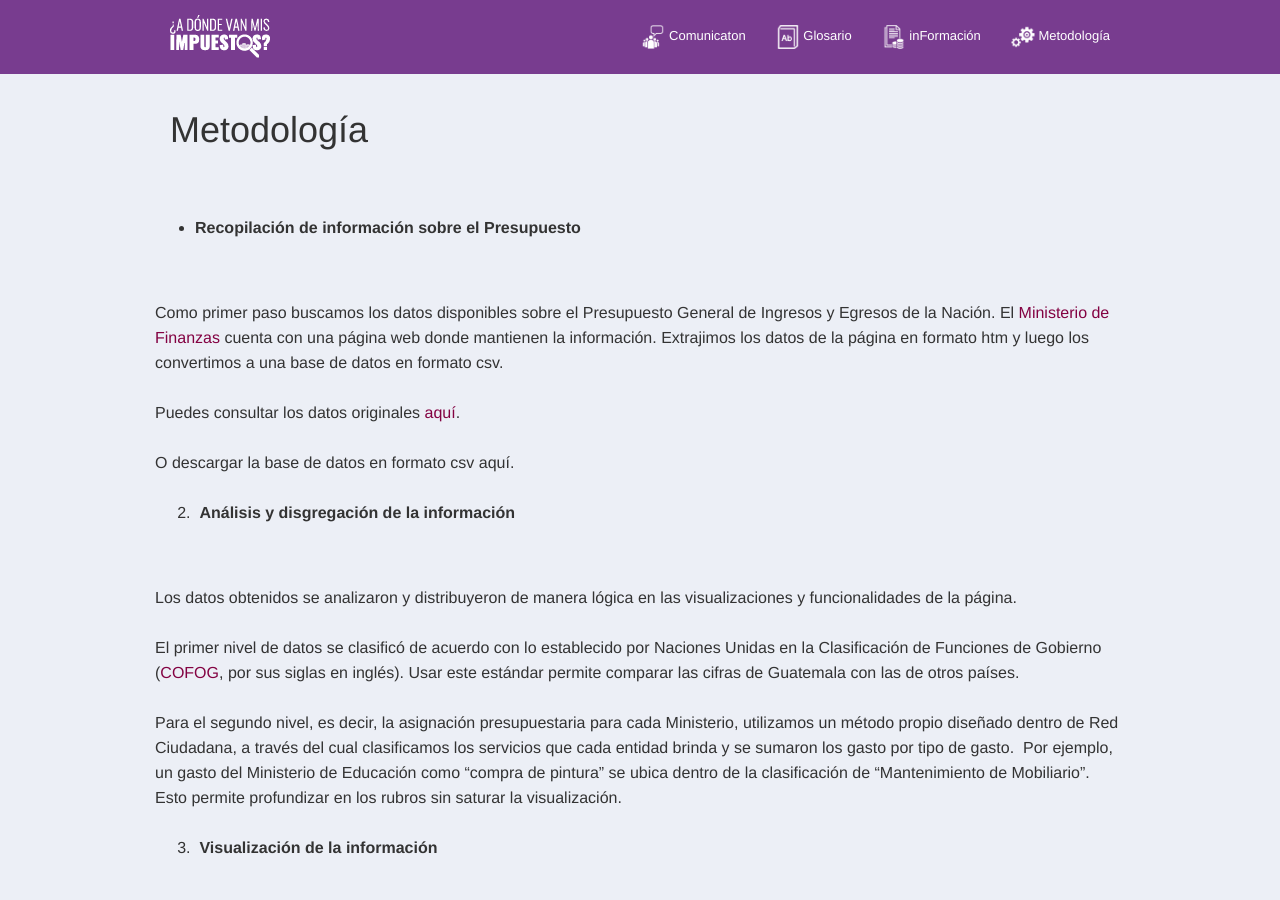
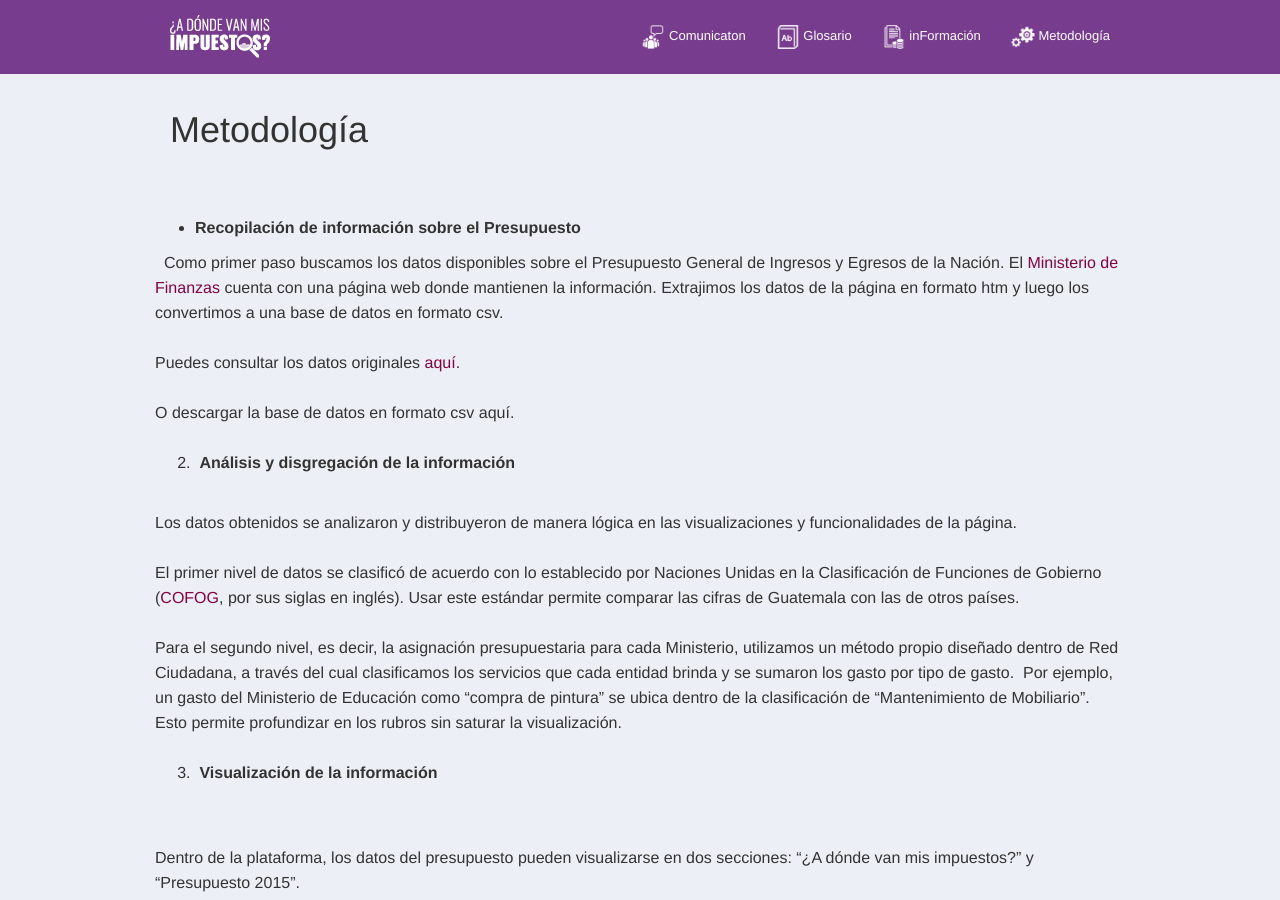
Before and after one commit to jherreragt/MiGuatemala.org, a Jekyll site: the page built from metodologia.html, in a window 1280 px wide and 900 px high. Built offline with Jekyll 4.4.1, drawn with Linux system fonts in a browser that asks for light colours; nearby versions of some CDN libraries; some web fonts are replaced.

Commit message:
Update metodologia.html

```diff
--- a/metodologia.html
+++ b/metodologia.html
@@ -13,10 +13,7 @@ title: Metodología
 	<br><li><b><b>Recopilación de información sobre el Presupuesto </b></b></li>
 </ul>
 &nbsp;
-
-&nbsp;
-<br>
-<br><span style="font-weight: 400;">Como primer paso buscamos los datos disponibles sobre el Presupuesto General de Ingresos y Egresos de la Nación. El </span><a href="http://www.minfin.gob.gt/"><span style="font-weight: 400;">Ministerio de Finanzas </span></a><span style="font-weight: 400;">cuenta con una página web donde mantienen la información. Extrajimos los datos de la página en formato htm y luego los convertimos a una base de datos en formato csv. </span>
+<span style="font-weight: 400;">Como primer paso buscamos los datos disponibles sobre el Presupuesto General de Ingresos y Egresos de la Nación. El </span><a href="http://www.minfin.gob.gt/"><span style="font-weight: 400;">Ministerio de Finanzas </span></a><span style="font-weight: 400;">cuenta con una página web donde mantienen la información. Extrajimos los datos de la página en formato htm y luego los convertimos a una base de datos en formato csv. </span>
 
 &nbsp;
 <br>
@@ -29,7 +26,6 @@ title: Metodología
 	<br><li><b>  Análisis y disgregación de la información </b></li>
 </ol>
 &nbsp;
-<br>
 <br><span style="font-weight: 400;">Los datos obtenidos se analizaron y distribuyeron de manera lógica en las visualizaciones y funcionalidades de la página. </span>
 
 &nbsp;
```
